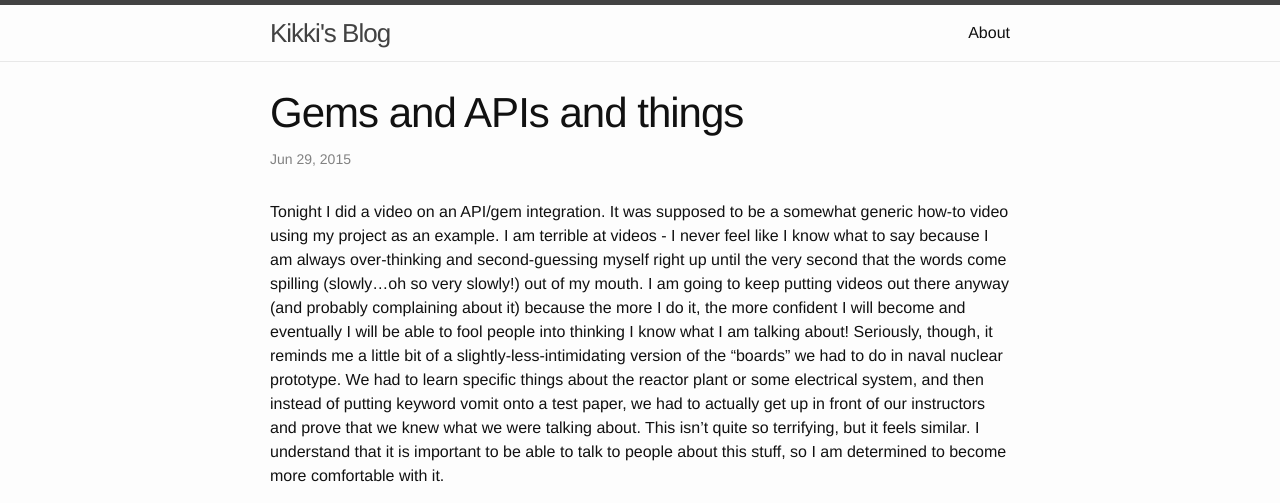
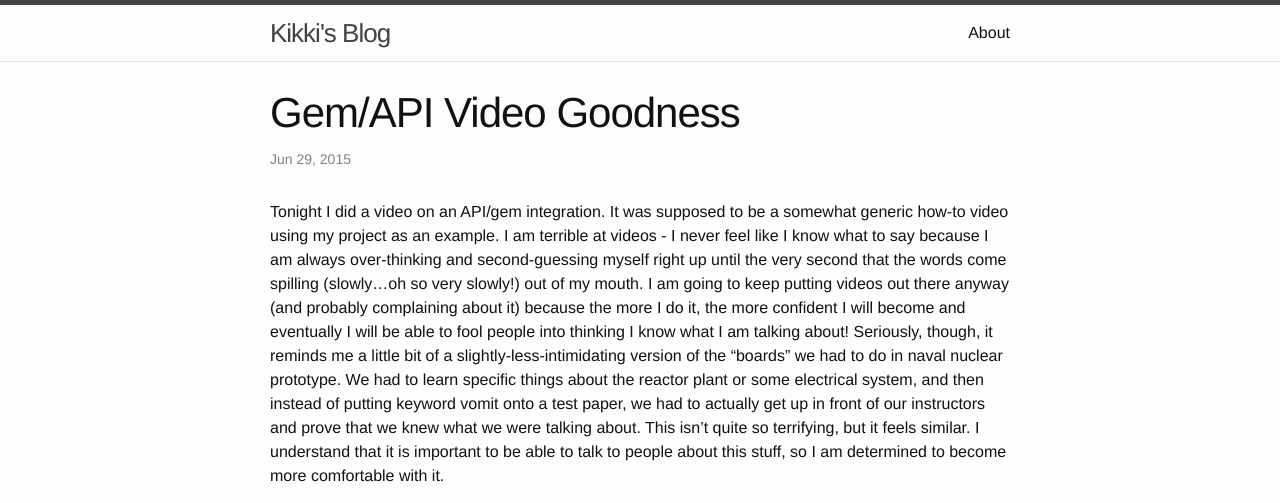
Before and after one commit to KBeltz/KBeltz, a Jekyll site: the page built from _posts/2015-06-29-gem-api-video.md, in a window 1280 px wide. Shown: the top 503 px of the page. Built offline with Jekyll 4.4.1, drawn with Linux system fonts in a browser that asks for light colours; Markdown is read by kramdown in place of the engine named in the settings; grey boxes are pictures that could not be loaded.

Commit message:
Rename post.

```diff
--- a/_posts/2015-06-29-gem-api-video.md
+++ b/_posts/2015-06-29-gem-api-video.md
@@ -1,6 +1,6 @@
 ---
 layout: post
-title: "Gems and APIs and things"
+title: "Gem/API Video Goodness"
 date: 2015-06-29
 categories: SQL assignment technical omahacodeschool ruby sqlite3 sinatra video
 ---
```
